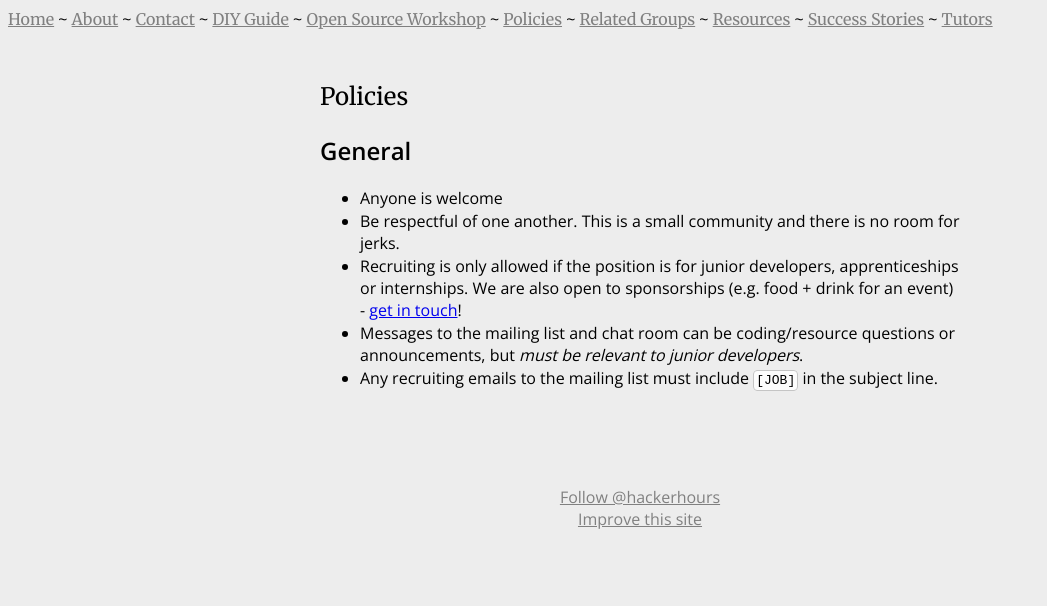
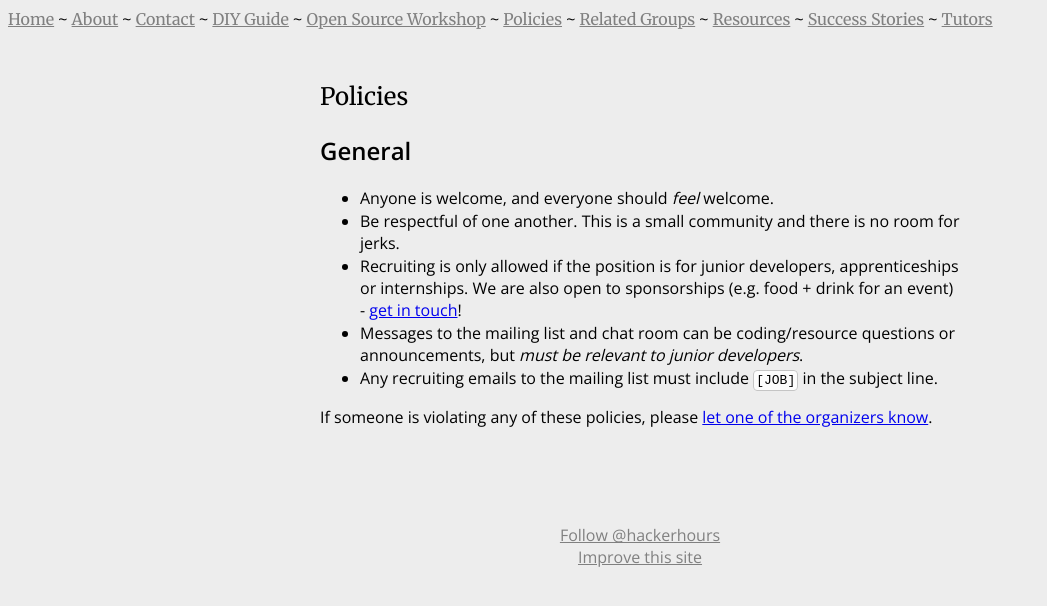
Before and after one commit to HackerHours/hackerhours.org, a Jekyll site: the page built from policies.md, in a window 1280 px wide. Shown: the top 606 px of the page, without its empty margins (0-1047 px from the left). Built offline with Jekyll 4.4.1, drawn with Linux system fonts in a browser that asks for light colours; comment, search, counter and statistics services are not loaded.

Commit message:
tweaks to the policies

```diff
--- a/policies.md
+++ b/policies.md
@@ -4,8 +4,10 @@ title: Policies
 
 ## General
 
-* Anyone is welcome
+* Anyone is welcome, and everyone should _feel_ welcome.
 * Be respectful of one another.  This is a small community and there is no room for jerks.
 * Recruiting is only allowed if the position is for junior developers, apprenticeships or internships.  We are also open to sponsorships (e.g. food + drink for an event) - [get in touch](/contact.html)!
 * Messages to the mailing list and chat room can be coding/resource questions or announcements, but *must be relevant to junior developers*.
 * Any recruiting emails to the mailing list must include `[JOB]` in the subject line.
+
+If someone is violating any of these policies, please [let one of the organizers know](/contact.html).
```
